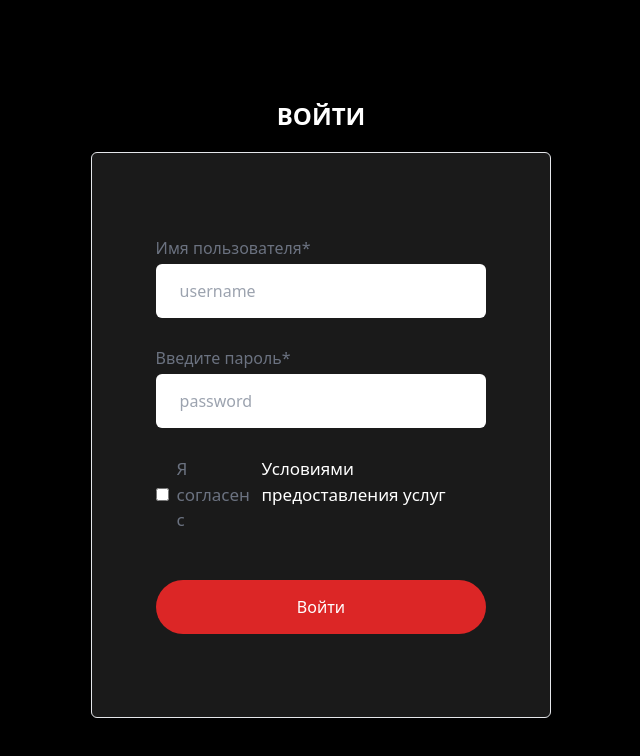
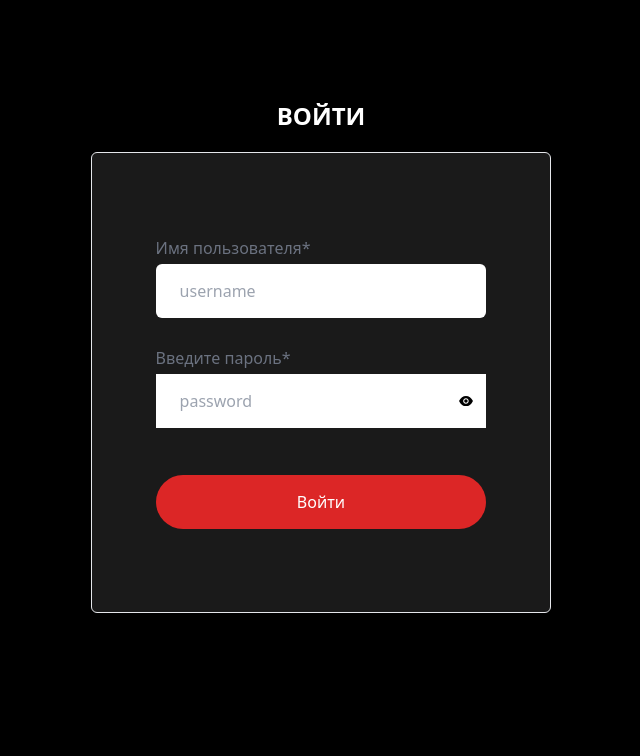
Before and after one commit to YrYswin/react-kvadrat, a React (Vite) app: page /admin/sign-in in a window 1280 px wide. Shown: the top 756 px of the page, without its empty margins (319-959 px from the left). Built offline with nearby package versions, Linux system fonts and the light colour scheme.

Commit message:
fix: mistakes

```diff
--- a/package.json
+++ b/package.json
@@ -22,9 +22,11 @@
     "react": "^18.3.1",
     "react-dom": "^18.3.1",
     "react-hook-form": "^7.52.2",
+    "react-icons": "^5.3.0",
     "react-redux": "^9.1.2",
     "react-router-dom": "^6.24.1",
     "react-scroll": "^1.9.0",
+    "react-toastify": "^10.0.5",
     "swiper": "^11.1.9"
   },
   "devDependencies": {
--- a/src/features/Products/ui/ProductBLock.tsx
+++ b/src/features/Products/ui/ProductBLock.tsx
@@ -12,7 +12,7 @@ const ProductBLock: React.FC<HouseState> = ({ image, price, title, id, square_fo
   };
   const imagesArray = [...images.map((image) => image.image), image];
   return (
-    <div className="mw-[30cwq]  rounded-lg overflow-hidden bg-[#eee]">
+    <div onClick={() => clickInfo(id)} className="mw-[30cwq] rounded-lg overflow-hidden bg-[#eee] transition-transform duration-300 ease-in-out hover:scale-105">
       <div className="w-[100%]">
         <CarouselPro images={imagesArray} />
       </div>
--- a/src/features/Products/ui/Products.tsx
+++ b/src/features/Products/ui/Products.tsx
@@ -63,7 +63,7 @@ const Products: React.FC = () => {
       </div>
       <div className="flex justify-center p-5">
         <Link to={"/watch"} onClick={scrollToTop}>
-          <button className="bg-[red] text-white py-3 px-7 text-xl rounded-full">Смотреть все</button>
+          <button className="bg-[red] text-white py-3 px-7 text-xl rounded-full hover:bg-[#ff4545]">Смотреть все</button>
         </Link>
       </div>
     </Container>
--- a/src/features/Sign-In/Sign-In.tsx
+++ b/src/features/Sign-In/Sign-In.tsx
@@ -1,18 +1,23 @@
-import React from "react";
+import React, { useState } from "react";
 import { useNavigate } from "react-router-dom";
 import { useAppDispatch } from "../../app/store";
 import { useForm, SubmitHandler } from "react-hook-form";
 import { adminLogin } from "./store/action";
 import { loginState } from "./store/types";
+import { AiFillEye, AiFillEyeInvisible } from "react-icons/ai";
 
 const SignIn: React.FC = () => {
   const navigate = useNavigate();
   const dispatch = useAppDispatch();
-
   const { handleSubmit, register } = useForm<loginState>();
 
+  const [showPassword, setShowPassword] = useState(false);
+  const [isLoading, setIsLoading] = useState(false);
+
   const onSubmit: SubmitHandler<loginState> = (values) => {
-    dispatch(adminLogin({ data: values, navigate }));
+    setIsLoading(true);
+    dispatch(adminLogin({ data: values, navigate }))
+      .finally(() => setIsLoading(false));
   };
 
   return (
@@ -33,25 +38,28 @@ const SignIn: React.FC = () => {
         </div>
         <div className="flex flex-col gap-1">
           <label className="text-gray-500 text-[12px] md:text-[16px]">Введите пароль*</label>
-          <input
-            type="password"
-            {...register("password")}
-            className="bg-white rounded-md pl-[24px] py-[5px] md:py-[15px] placeholder:text-[10px] md:placeholder:text-[16px]"
-            placeholder="password"
-          />
-        </div>
-        <div className="flex items-center gap-2">
-          <input className="cursor-pointer" type="checkbox" />
-          <span className="flex gap-1 text-white ">
-            <p className="text-gray-500 text-[10px] md:text-[17px]">Я согласен с </p>{" "}
-            <p className="text-[10px] md:text-[17px]">Условиями предоставления услуг</p>
-          </span>
+          <div className="relative bg-white">
+            <input
+              type={showPassword ? "text" : "password"}
+              {...register("password")}
+              className="bg-white w-[100%] rounded-md pl-[24px] py-[5px] md:py-[15px] placeholder:text-[10px] md:placeholder:text-[16px] pr-10"
+              placeholder="password"
+            />
+            <button
+              type="button"
+              className="absolute right-3 top-1/2 transform -translate-y-1/2"
+              onClick={() => setShowPassword(!showPassword)}
+            >
+              {showPassword ? <AiFillEyeInvisible /> : <AiFillEye />}
+            </button>
+          </div>
         </div>
         <button
           type="submit"
-          className="w-full text-white bg-red-600 rounded-full hover:bg-red-700 align-center py-[8px] md:py-[15px] mt-[15px] md:mt-[19px]"
+          className={`w-full text-white rounded-full align-center py-[8px] md:py-[15px] mt-[15px] md:mt-[19px] ${isLoading ? "bg-gray-500" : "bg-red-600 hover:bg-red-700"}`}
+          disabled={isLoading}
         >
-          Войти
+          {isLoading ? "Загрузка..." : "Войти"}
         </button>
       </form>
     </div>
--- a/src/features/Sign-In/store/action.ts
+++ b/src/features/Sign-In/store/action.ts
@@ -3,6 +3,7 @@ import { apiRoot } from "../../../app/api";
 import { loginState } from "./types";
 import { NavigateFunction } from "react-router-dom";
 import TokenService from "../../../utils";
+import { toast } from "react-toastify";
 
 const adminLoginReq = (data: loginState) => {
   return apiRoot.post("api/admin/login/", data);
@@ -17,7 +18,7 @@ export const adminLogin = createAsyncThunk(
       if (res.status === 200) {
         TokenService.setUserLS(data);
         navigate("/admin");
-        alert("Вы успешно вошли в систему");
+        alert("Вы успешно вошли в аккаунт");
         return data;
       } else {
         return res.data;
--- a/src/features/Uslugi/Card.tsx
+++ b/src/features/Uslugi/Card.tsx
@@ -26,4 +26,4 @@ const img = "absolute top-[-30px] bg-red-600 rounded-full p-[15px] w-[60px] lg:w
 const descr =
   "bg-white rounded-md py-[43px] px-[34px] flex flex-wrap text-xl font-bold items-center justify-center w-fullmin-w-[120px] lg:min-w-[198px]  ";
 const button =
-  "rounded-full px-[22px] text-lg py-[4px] bg-stone-800 hover:bg-stone-700 shadow text-white font-medium absolute bottom-[-20px] mt-[123px] min-w-[120px] lg:min-w-[198px]";
+  "rounded-full px-[22px] text-lg py-[4px] bg-stone-800 hover:bg-red-700 shadow text-white font-medium absolute bottom-[-20px] mt-[123px] min-w-[120px] lg:min-w-[198px]";
--- a/src/utils/data.ts
+++ b/src/utils/data.ts
@@ -86,13 +86,15 @@ export const testimonials: testimonialsState[] = [
 
 export const priceVariable: PriceVariableState[] = [
   { id: 0, label: "Без ограничения", min: null, max: null },
-  { id: 1, label: "до 1млн", min: 0, max: 1_000_000 },
-  { id: 2, label: "от 1млн до 2млн", min: 1_000_000, max: 2_000_000 },
-  { id: 3, label: "от 2млн до 3млн", min: 2_000_000, max: 3_000_000 },
-  { id: 4, label: "от 3млн до 4млн", min: 3_000_000, max: 4_000_000 },
-  { id: 5, label: "от 4млн до 5млн", min: 4_000_000, max: 5_000_000 },
-  { id: 6, label: "от 5млн", min: 5_000_000, max: null },
+  { id: 1, label: "до 100 тыс.", min: 0, max: 100_000 },
+  { id: 2, label: "от 100 тыс. до 200 тыс.", min: 100_000, max: 200_000 },
+  { id: 3, label: "от 200 тыс. до 300 тыс.", min: 200_000, max: 300_000 },
+  { id: 4, label: "от 300 тыс. до 400 тыс.", min: 300_000, max: 400_000 },
+  { id: 5, label: "от 400 тыс. до 500 тыс.", min: 400_000, max: 500_000 },
+  { id: 6, label: "от 500 тыс. до 700 тыс.", min: 500_000, max: 700_000 },
+  { id: 7, label: "от 700 тыс.", min: 700_000, max: null },
 ];
+
 
 export const addressArray: string[] = [
   "Микрорайоны",
--- a/src/widgets/Header/Header.tsx
+++ b/src/widgets/Header/Header.tsx
@@ -50,22 +50,22 @@ const Header = () => {
           </Link>
           <img className="visible cursor-pointer md:hidden" src="/svg/burger.svg" onClick={() => {event?.stopPropagation(); setIsOpen(prevState => !prevState);}} alt="menu" />
           <div className="items-center justify-between hidden text-white md:flex gap-7 text-md">
-            <Link to="/">Главная</Link>
-            <p className="cursor-pointer" onClick={() => handleScroll("products")}>
+            <Link className="hover:opacity-70 hover:underline" to="/">Главная</Link>
+            <p className="cursor-pointer hover:opacity-70 hover:underline" onClick={() => handleScroll("products")}>
               Купить недвижимость
             </p>
-            <p className="cursor-pointer" onClick={() => handleScroll("uslugi")}>
+            <p className="cursor-pointer hover:opacity-70 hover:underline" onClick={() => handleScroll("uslugi")}>
               Услуги
             </p>
-            <Link onClick={() => window.scrollTo( 0,0)} to="/AboutCompany">О компании</Link>
-            <p className="cursor-pointer" onClick={() => handleScroll("faq")}>
+            <Link className="hover:opacity-70 hover:underline" onClick={() => window.scrollTo( 0,0)} to="/AboutCompany">О компании</Link>
+            <p className="cursor-pointer hover:opacity-70 hover:underline" onClick={() => handleScroll("faq")}>
               FAQ
             </p>
           </div>
         </div>
         {isOpen && (
           <div ref={modalRef}>
-            <Modal isOpen={isOpen} setIsOpen={setIsOpen} />
+            <Modal isOpen={isOpen} setIsOpen={setIsOpen}/>
           </div>
         )}
       </Container>
```
Also changed, not shown: 1 other file (tests, documents, lock files or other folders).
